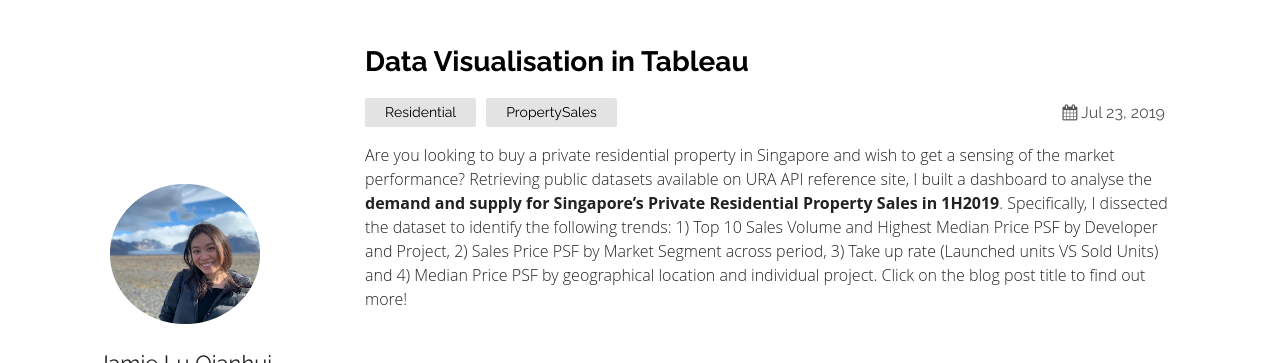
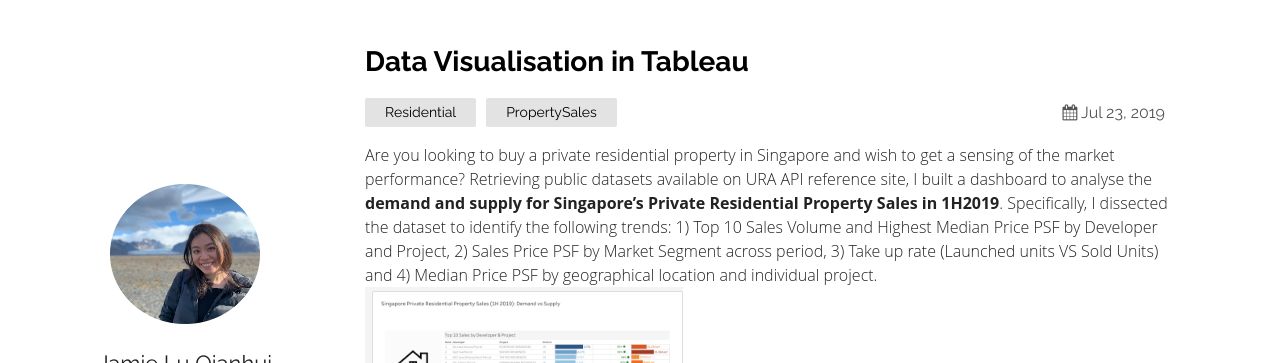
Before and after one commit to jamieqianhui/jamieqianhui.github.io, a Jekyll site: the page built from _posts/2019-07-23-Data-Visualisation-Resi-Property-Sales.markdown, in a window 1280 px wide and 900 px high, cut to the strip 0-363 px from the top of the window. Built offline with Jekyll 4.4.1, drawn with Linux system fonts in a browser that asks for light colours; some of the changed lines change nothing that is shown.

Commit message:
updated blog post

```diff
--- a/_posts/2019-07-23-Data-Visualisation-Resi-Property-Sales.markdown
+++ b/_posts/2019-07-23-Data-Visualisation-Resi-Property-Sales.markdown
@@ -4,7 +4,7 @@
 date:   2019-07-23 09:47:36 +0800
 categories: Residential PropertySales
 ---
-Are you looking to buy a private residential property in Singapore and wish to get a sensing of the market performance? Retrieving public datasets available on URA API reference site, I built a dashboard to analyse the **demand and supply for Singapore's Private Residential Property Sales in 1H2019**. Specifically, I dissected the dataset to identify the following trends: 1) Top 10 Sales Volume and Highest Median Price PSF by Developer and Project, 2) Sales Price PSF by Market Segment across period, 3) Take up rate (Launched units VS Sold Units) and 4) Median Price PSF by geographical location and individual project. Click on the blog post title to find out more!
+Are you looking to buy a private residential property in Singapore and wish to get a sensing of the market performance? Retrieving public datasets available on URA API reference site, I built a dashboard to analyse the **demand and supply for Singapore's Private Residential Property Sales in 1H2019**. Specifically, I dissected the dataset to identify the following trends: 1) Top 10 Sales Volume and Highest Median Price PSF by Developer and Project, 2) Sales Price PSF by Market Segment across period, 3) Take up rate (Launched units VS Sold Units) and 4) Median Price PSF by geographical location and individual project. ![viz]({{ '/assets/viz.PNG' | relative_url }})
 
 <br>
 <iframe seamless frameborder="0" src="https://public.tableau.com/views/SGPrivateResidentialPropertySales1H2019DemandSupply/SingaporePrivateResidentialPropertySales1H2019DemandvsSupply?:embed=y&:display_count=yes&:origin=viz_share_link" width = '1200' height = '1200' scrolling='yes' ></iframe>
@@ -16,8 +16,8 @@
 + Projects located in district 9 and 10 generally fetch higher premium prices. This is largely due to the property's prime location and the product positioning of the residential project as a luxury class development.
 <br>
 
-[Click here to visit my Tableau Public Viz Portfolio][tableau] <br>
-![viz]({{ '/assets/VIZ.PNG' | relative_url }})
+[Click here to visit my Tableau Public Viz Portfolio][tableau]
+
 
 [tableau]: https://public.tableau.com/profile/jamie.lu2833#!/vizhome/SGPrivateResidentialPropertySales1H2019DemandSupply/SingaporePrivateResidentialPropertySales1H2019DemandvsSupply
 [urllib]: https://docs.python.org/3/library/urllib.request.html
```
